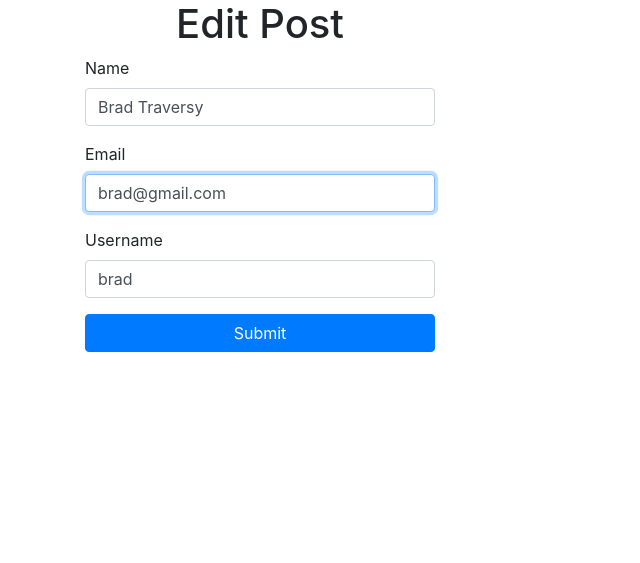
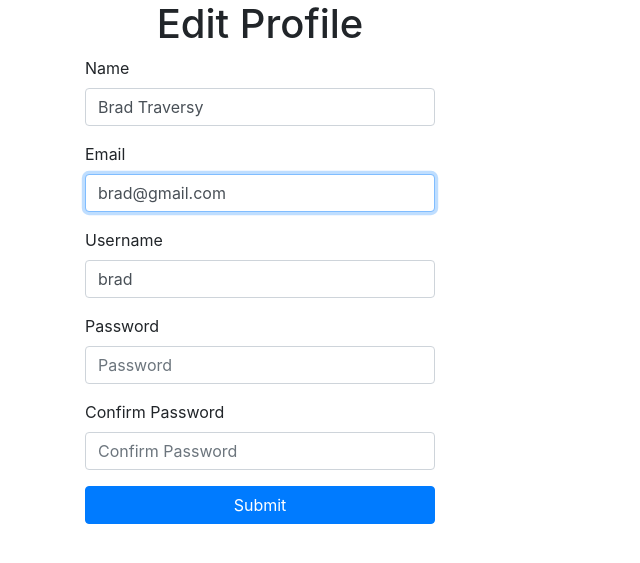
Before and after one commit to atr0x23/messages, a CodeIgniter app: page /ciblog/index.php/users/edit in a window 1280 px wide. Shown: the part 56-619 px from the top of the page, without its empty margins (0-640 px from the left). Run offline with CodeIgniter, Linux system fonts and the light colour scheme; a user stored in the database is signed in; data comes from the database, SQL or seed files in the repository; some libraries are stand-ins or nearby versions.

Commit message:
Add the missing password part to the edit user feature

```diff
--- a/application/controllers/Users.php
+++ b/application/controllers/Users.php
@@ -146,7 +146,7 @@
 
 			$data['user'] = $this->user_model->get_users_by_id_edit();
 
-			$data['title'] = 'Edit Post';
+			$data['title'] = 'Edit Profile';
 
 			$this->load->view('templates/header');
 			$this->load->view('users/my-profile-edit', $data);
@@ -155,16 +155,27 @@
 
 		// Store into database the new infos of user
 		public function update(){
-			// Check login
-			if(!$this->session->userdata('logged_in')){
-				redirect('users/login');
-			}
 
-			$this->user_model->update_user();
+			$data['title'] = 'make the update';
+
+			$this->form_validation->set_rules('name', 'Name', 'required');
+			$this->form_validation->set_rules('email', 'Email', 'required|callback_check_email_exists');
+			$this->form_validation->set_rules('username', 'Username', 'required|callback_check_username_exists');
+			$this->form_validation->set_rules('password', 'Password', 'required');
+			$this->form_validation->set_rules('password2', 'Confirm Password', 'matches[password]');
+
+			if($this->form_validation->run() === FALSE){
+				$this->load->view('templates/header');
+				$this->load->view('users/edit/my-profile-edit', $data);
+				$this->load->view('templates/footer');
+			} else {
+
+			$this->user_model->update_user($enc_password);
 
 			// Set message
 			$this->session->set_flashdata('user_updated', 'Your profile has been updated');
 
 			redirect('users/show');
+			}
 		}
 }
--- a/application/models/User_model.php
+++ b/application/models/User_model.php
@@ -79,13 +79,16 @@
 
 		}
 
-		public function update_user(){
+		public function update_user($enc_password){
+
+			// Encrypt password
+			$enc_password = md5($this->input->post('password'));
 
 			$data = array(
 				'name' => $this->input->post('name'),
 				'email' => $this->input->post('email'),
-				'username' => $this->input->post('username')
-				//'password' => $this->input->post('category_id')
+				'username' => $this->input->post('username'),
+				'password' => $enc_password
 			);
 
 			$this->db->where('id', $this->input->post('id'));
--- a/application/views/users/my-profile-edit.php
+++ b/application/views/users/my-profile-edit.php
@@ -18,14 +18,14 @@
 				<label>Username</label>
 				<input type="text" class="form-control" name="username" value="<?php echo $trela['username']; ?>" placeholder="Username" required autofocus>
 			</div>
-			<!-- <div class="form-group">
+			<div class="form-group">
 				<label>Password</label>
 				<input type="password" class="form-control" name="password" placeholder="Password" autocomplete="off" required autofocus>
 			</div>
 			<div class="form-group">
 				<label>Confirm Password</label>
 				<input type="password" class="form-control" name="password2" placeholder="Confirm Password" required autofocus>
-			</div> -->
+			</div>
 			<button type="submit" class="btn btn-primary btn-block">Submit</button>
 		</div>
 	</div>
```
